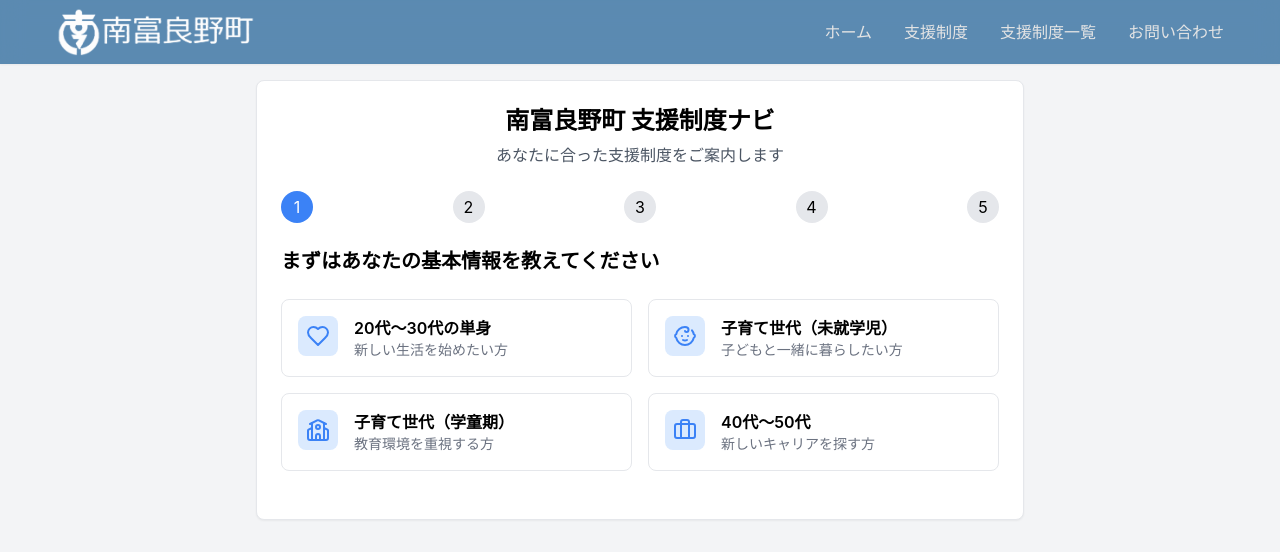
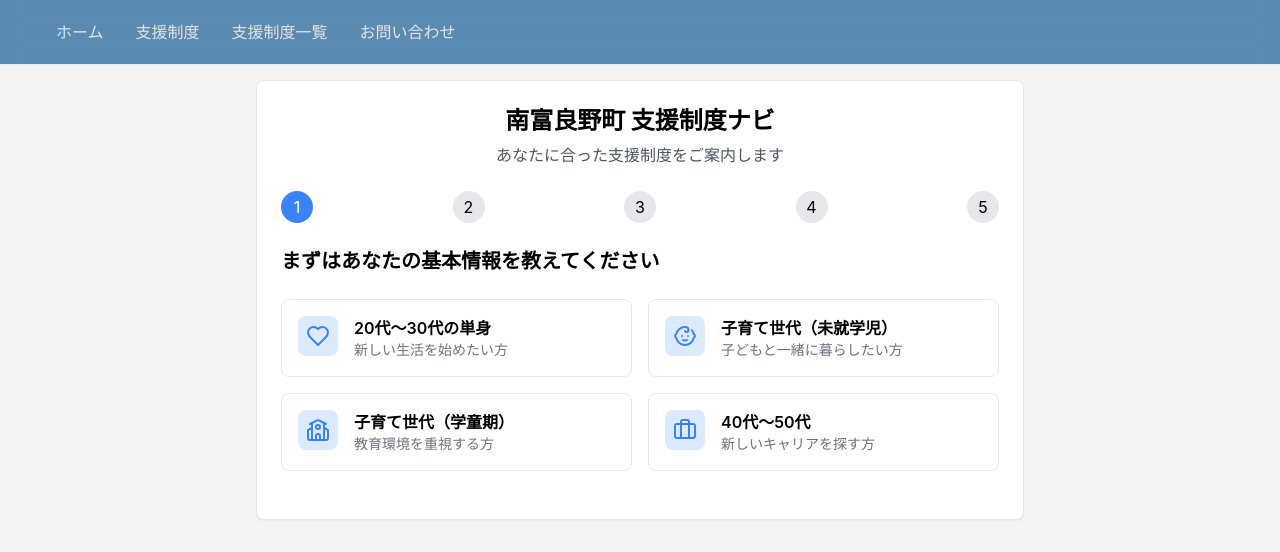
Before and after one commit to Nanpu-Nakaya/minamifurano-support-navi, a React (Create React App) app: page /support in a window 1280 px wide. Shown: the top 552 px of the page. Built offline with nearby package versions, Linux system fonts and the light colour scheme.

Commit message:
Initial commit

```diff
--- a/src/components/Header.jsx
+++ b/src/components/Header.jsx
@@ -10,7 +10,7 @@ const Header = () => {
       <div className="container mx-auto px-4">
         <div className="flex items-center justify-between h-16">
           {/* ロゴ部分 */}
-          <div className="flex-shrink-0">
+          {/* <div className="flex-shrink-0">
             <Link to="/">
               <img
                 src="/logomina01.png"
@@ -18,7 +18,7 @@ const Header = () => {
                 className="h-12 w-auto"
               />
             </Link>
-          </div>
+          </div> */}
 
           {/* PC用メニュー */}
           <nav className="hidden md:block">
--- a/src/components/NewHomePage.jsx
+++ b/src/components/NewHomePage.jsx
@@ -13,7 +13,6 @@ import {
   Store,
   Sun,
   TreePine,
-  User,
   Users,
 } from "lucide-react"; // ChevronDownを追加
 import { Card, CardContent } from "./ui/card";
@@ -295,7 +294,7 @@ const NewHomePage = () => {
       </section>
 
       {/* ------------------------- 移住者の声セクション ------------------------- */}
-      <section className="py-20 bg-white">
+      {/* <section className="py-20 bg-white">
         <div className="container mx-auto px-4">
           <h2 className="text-4xl font-bold text-center mb-12 text-primary-dark">
             移住者の声
@@ -340,7 +339,7 @@ const NewHomePage = () => {
             </Card>
           </div>
         </div>
-      </section>
+      </section> */}
 
       {/* ---------------------- CTA セクション ------------------------------ */}
       {/* CTAセクション */}
--- a/src/components/SupportNavigator/LifeTimelineResults.jsx
+++ b/src/components/SupportNavigator/LifeTimelineResults.jsx
@@ -166,6 +166,9 @@ const LifeTimelineResults = ({ results, onReset }) => {
               {formatMoney(results.totalAmount)}
             </p>
             <p className="text-sm text-gray-600">生涯支援総額（概算）</p>
+            <p className="text-sm text-gray-600">
+              ※条件により支援額が変動する場合があります
+            </p>
           </div>
         </div>
 
```
Also changed, not shown: 1 other file (tests, documents, lock files or other folders).
